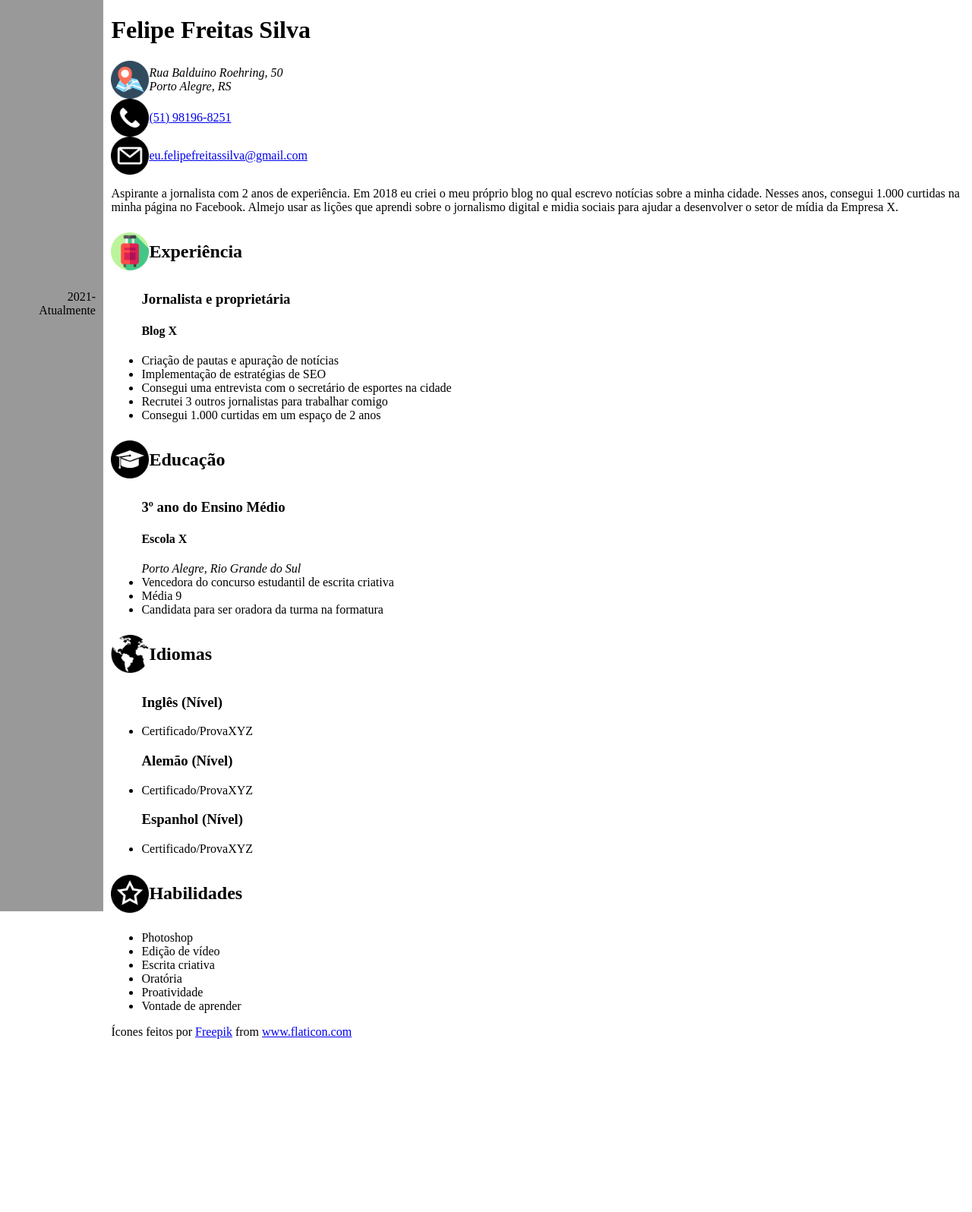
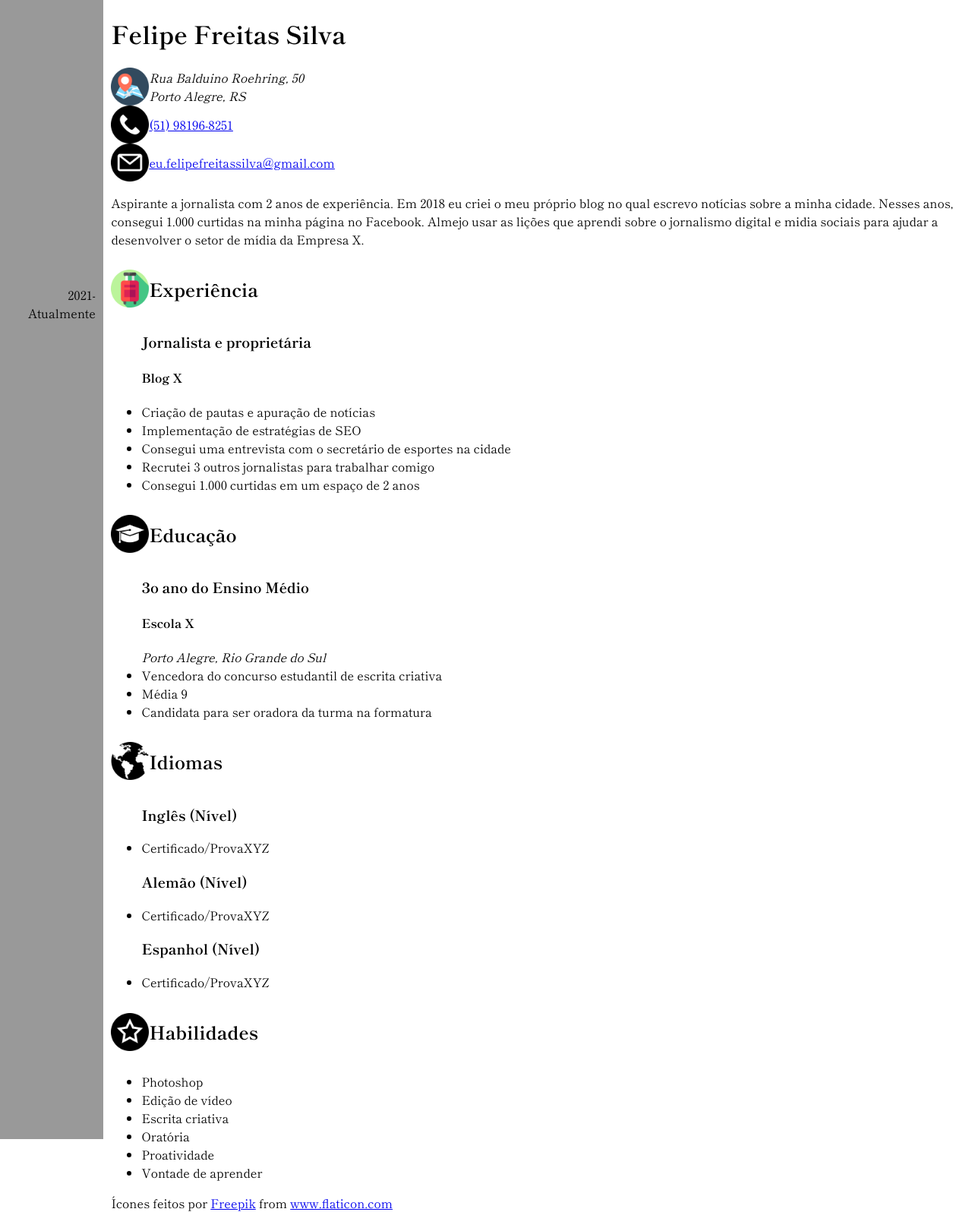
Before and after one commit to felipefreitassilva/Projects, a PHP site: page / in a window 1280 px wide. Shown: the whole page at 76% size. Before the commit the page ends 1368 px from the top, so only its background shows below. Run offline with PHP 8.4, Linux system fonts and the light colour scheme.

Commit message:
Improved aesthetics

```diff
--- a/portifolio/index.html
+++ b/portifolio/index.html
@@ -5,6 +5,9 @@
     <meta http-equiv="X-UA-Compatible" content="IE=edge">
     <meta name="viewport" content="width=device-width, initial-scale=1.0">
     <meta name="description" content="Um pouco mais sobre mim.">
+    <link rel="preconnect" href="https://fonts.googleapis.com">
+    <link rel="preconnect" href="https://fonts.gstatic.com" crossorigin>
+    <link href="https://fonts.googleapis.com/css2?family=Shippori+Mincho:wght@400;500;600;700;800&display=swap" rel="stylesheet">
     <link rel="shortcut icon" href="favicon.ico" type="image/x-icon">
     <link href="style.css" rel="stylesheet">
     <title>Felipe Freitas Silva - Portifólio</title>
--- a/portifolio/style.css
+++ b/portifolio/style.css
@@ -1,11 +1,12 @@
 body {
   margin: 0;
   display: flex;
+  font-family: "Shippori Mincho", serif;
 }
 
 aside {
   width: 10%;
-    height: 1200px;
+  height: 1500px;
   padding-right: 0.8%;
   background-color: #999999;
 }
```
Also changed, not shown: portifolio/favicon.ico (added), portifolio/perfil.jpg (added). Lines whose indentation alone changed are shown as unchanged.
